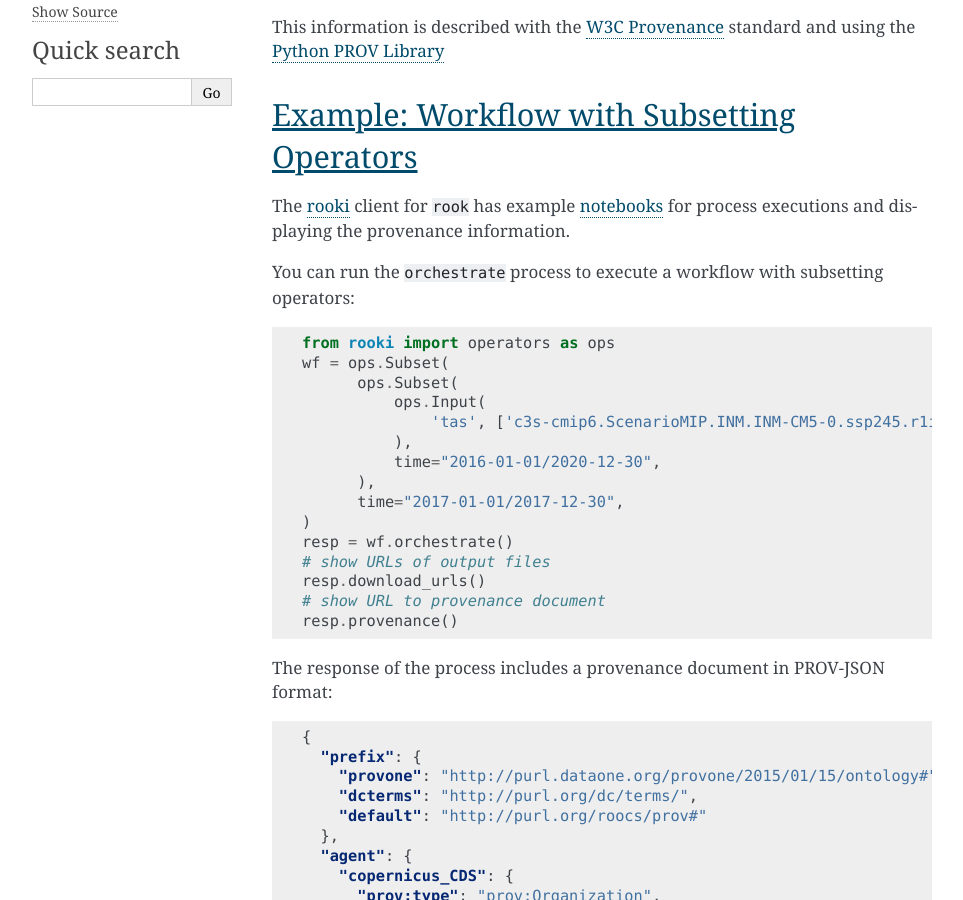
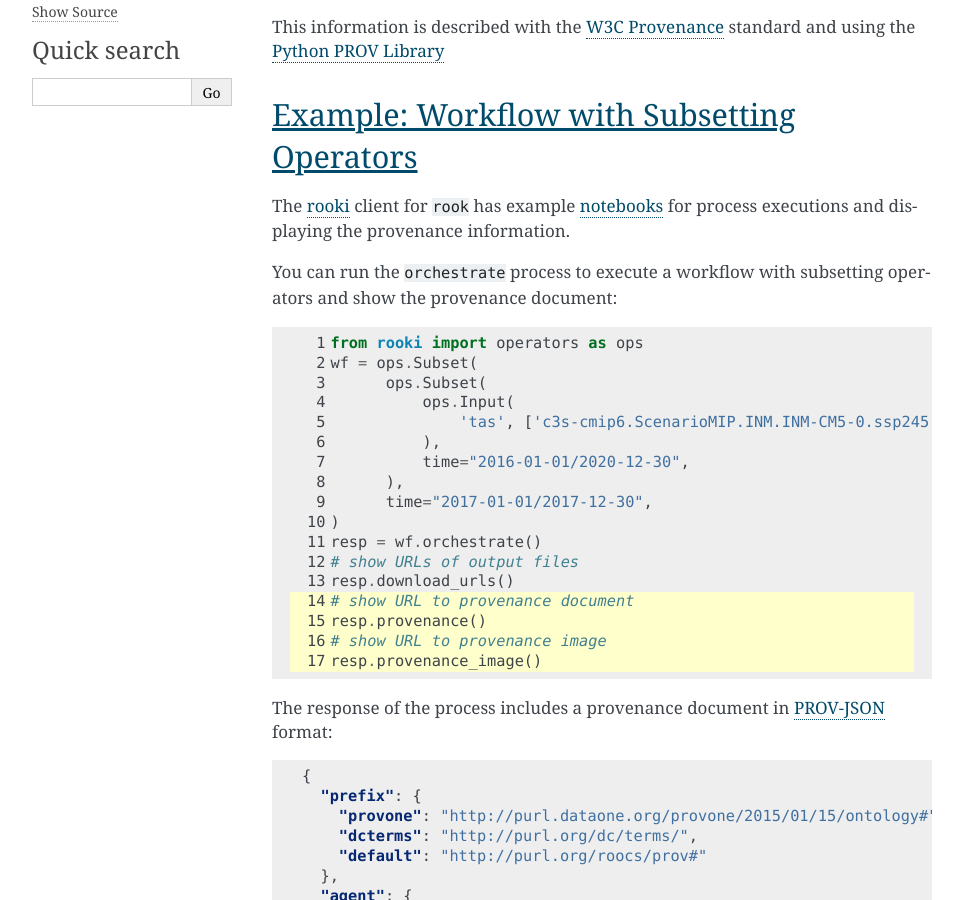
Before and after one commit to roocs/rook, a Sphinx documentation site: the page built from docs/source/prov.rst, in a window 1280 px wide and 900 px high, scrolled down 470 px. Shown: the whole window, without its empty margins (148-1111 px from the left). Built offline with Sphinx 7.4.7, drawn with Linux system fonts in a browser that asks for light colours; some of the changed text lies outside the part shown.

Commit message:
update prov

```diff
--- a/docs/source/prov.rst
+++ b/docs/source/prov.rst
@@ -30,9 +30,12 @@
 The rooki_ client for ``rook`` has example notebooks_ for process executions
 and displaying the provenance information.
 
-You can run the ``orchestrate`` process to execute a workflow with subsetting operators:
+You can run the ``orchestrate`` process to execute a workflow with subsetting operators
+and show the provenance document:
 
 .. code-block:: python
+  :linenos:
+  :emphasize-lines: 14-17
 
   from rooki import operators as ops
   wf = ops.Subset(
@@ -49,19 +52,20 @@
   resp.download_urls()
   # show URL to provenance document
   resp.provenance()
+  # show URL to provenance image
+  resp.provenance_image()
 
-The response of the process includes a provenance document in PROV-JSON format:
+The response of the process includes a provenance document in PROV-JSON_ format:
 
 .. literalinclude:: prov-example.json
   :language: JSON
 
 
-This document can also be displayed as an image:
+This provenance document can also be displayed as an image:
 
-.. figure:: prov-example.png
+.. image:: prov-example.png
    :alt: Provenance Example
 
-   Provenance information displayed as an image.
 
 
 Related work in other Projects
```
Also changed, not shown: other parts of docs/source/prov.rst (+1 -0 lines).
